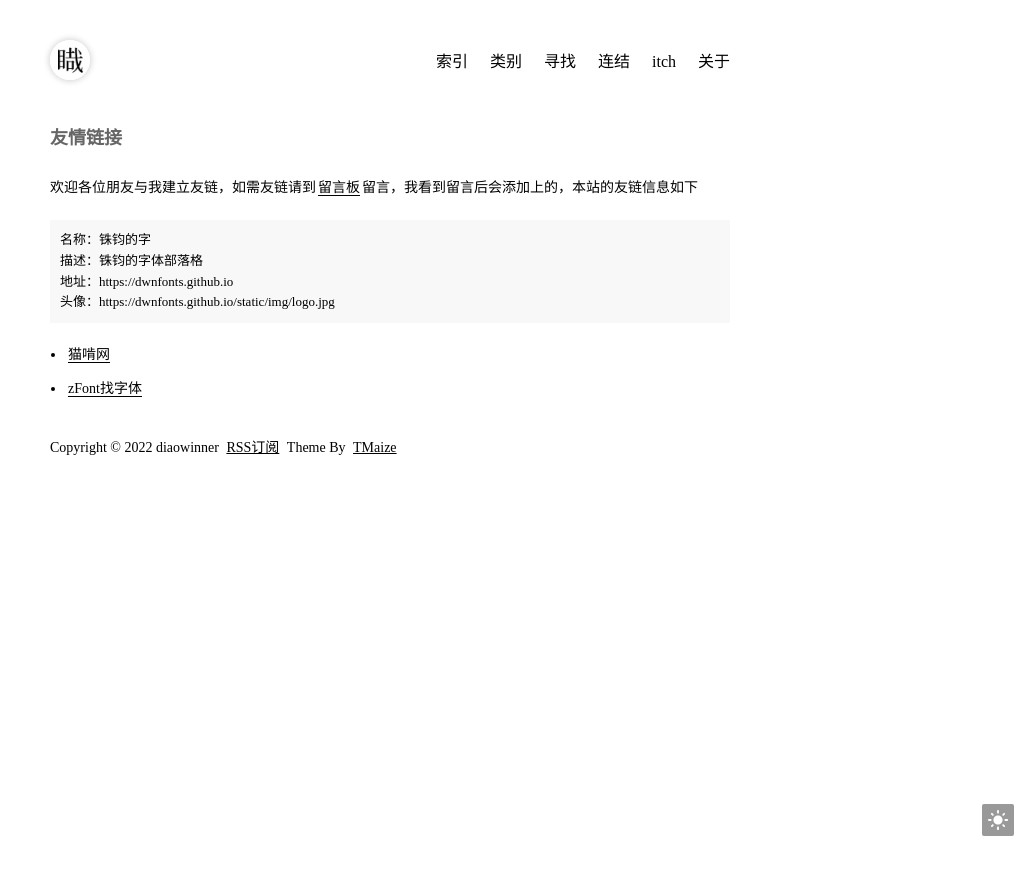
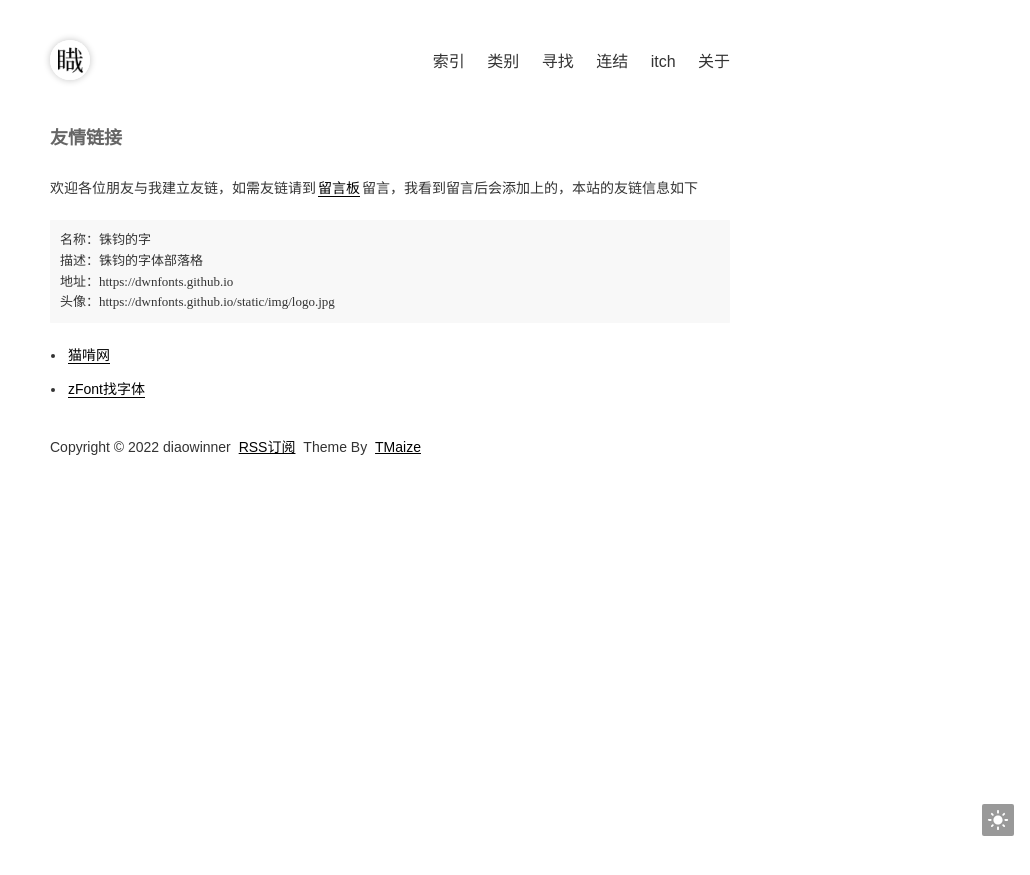
Before and after one commit to DWNfonts/blog, a Jekyll site: the page built from pages/links.md, in a window 1280 px wide. Shown: the top 875 px of the page, without its empty margins (250-1280 px from the left). Built offline with Jekyll 4.4.1, drawn with Linux system fonts in a browser that asks for light colours; a style sheet for code colours, icons or effects is not loaded.

Commit message:
换成普通的吧

```diff
--- a/static/css/common.css
+++ b/static/css/common.css
@@ -1,4 +1,3 @@
-@import url('./wenkai.css')
 html {
   color: #333333;
   background: #ffffff;
@@ -9,9 +8,7 @@ html {
   text-size-adjust: 100%;
   -webkit-font-smoothing: antialiased;
   -moz-osx-font-smoothing: grayscale;
-  /* font-family: 'Cascadia Code', Consolas, Helvetica, 'Microsoft YaHei', 'PingFang SC', 'Hiragino Sans GB', sans-serif;
-  原编者什么法营行为 */
-  font-family: 'LXGW WenKai Lite', sans-serif;
+  font-family: 'LXGW WenKai', sans-serif;
 
   overflow-y: overlay;
 }
@@ -59,7 +56,7 @@ textarea {
 }
 pre,
 code {
-  font-family: inherit;
+  font-family: 'LXGW WenKai Mono';
 }
 input:-webkit-autofill {
   /* 自动填充的文本颜色 */
--- a/static/css/wenkai.css
+++ b/static/css/wenkai.css
@@ -1,6 +1,6 @@
-@import url('https://cdn.jsdelivr.net/npm/lxgw-wenkai-lite-webfont/lxgwwenkaimonolite-regular.css');
-@import url('https://cdn.jsdelivr.net/npm/lxgw-wenkai-lite-webfont/lxgwwenkaimonolite-light.css');
-@import url('https://cdn.jsdelivr.net/npm/lxgw-wenkai-lite-webfont/lxgwwenkaimonolite-bold.css');
-@import url('https://cdn.jsdelivr.net/npm/lxgw-wenkai-lite-webfont/lxgwwenkailite-regular.css');
-@import url('https://cdn.jsdelivr.net/npm/lxgw-wenkai-lite-webfont/lxgwwenkailite-light.css');
-@import url('https://cdn.jsdelivr.net/npm/lxgw-wenkai-lite-webfont/lxgwwenkailite-bold.css');
+@import url('https://cdn.jsdelivr.net/npm/lxgw-wenkai-webfont/lxgwwenkaimonolite-regular.css');
+@import url('https://cdn.jsdelivr.net/npm/lxgw-wenkai-webfont/lxgwwenkaimonolite-light.css');
+@import url('https://cdn.jsdelivr.net/npm/lxgw-wenkai-webfont/lxgwwenkaimonolite-bold.css');
+@import url('https://cdn.jsdelivr.net/npm/lxgw-wenkai-webfont/lxgwwenkailite-regular.css');
+@import url('https://cdn.jsdelivr.net/npm/lxgw-wenkai-webfont/lxgwwenkailite-light.css');
+@import url('https://cdn.jsdelivr.net/npm/lxgw-wenkai-webfont/lxgwwenkailite-bold.css');
```
